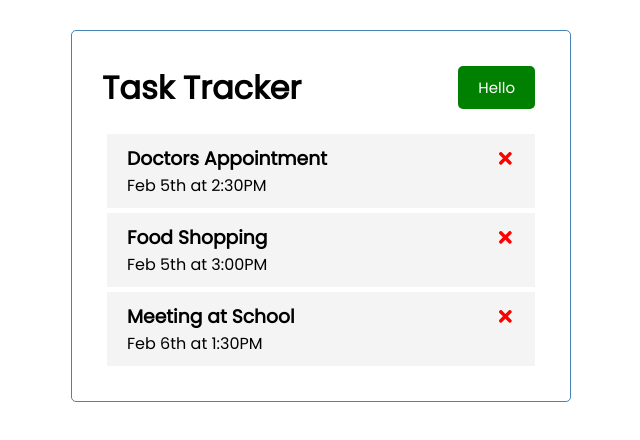
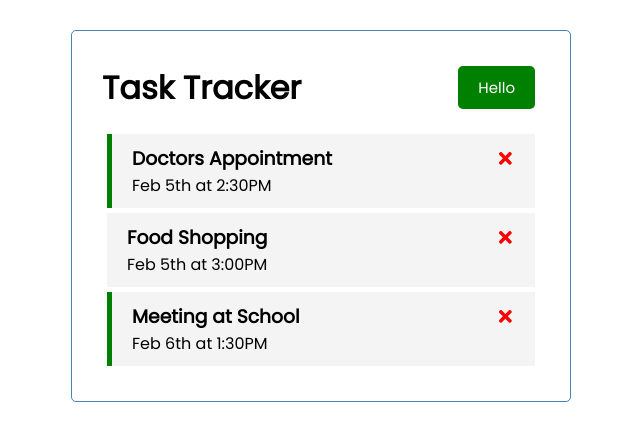
Before and after one commit to bluedev773/ToDoApp, a React (Create React App) app: page / in a window 1280 px wide. Shown: the top 440 px of the page, without its empty margins (319-959 px from the left). Built offline with nearby package versions, Linux system fonts and the light colour scheme.

Commit message:
added ability to delete tasks

```diff
--- a/src/App.js
+++ b/src/App.js
@@ -25,10 +25,22 @@
         }
     ]
 )
+
+//Delete task
+const deleteTask = (id) => {
+  setTasks(tasks.filter((task) => task.id !== id))
+}
+
+//Toggle Reminder
+const toggleReminder = (id) => {
+  setTasks(tasks.map((task) => task.id === id ? {...task, reminder:!task.reminder} : task))
+}
+
+
   return (
     <div className="container">
       <Header />
-      <Tasks tasks={tasks}/>
+      {tasks.length > 0 ?<Tasks tasks={tasks} onDelete={deleteTask} onToggle={toggleReminder}/> : 'No Tasks!'}
     </div>
   );
 }
--- a/src/components/Task.js
+++ b/src/components/Task.js
@@ -1,9 +1,9 @@
 import {FaTimes} from 'react-icons/fa'
 
-const Task = ({ task }) => {
+const Task = ({ task, onDelete, onToggle }) => {
     return (
-        <div className='task'>
-            <h3>{task.text} <FaTimes style={{color:'red', cursor:'pointer'}}/></h3>
+        <div className={`task ${task.reminder ? 'reminder' : ''}`} onDoubleClick={() => onToggle(task.id)}>
+            <h3>{task.text} <FaTimes style={{color:'red', cursor:'pointer'}} onClick={() => onDelete(task.id)}/></h3>
             <p>{task.day}</p>
         </div>
     )
--- a/src/components/Tasks.js
+++ b/src/components/Tasks.js
@@ -1,11 +1,11 @@
 import Task from './Task'
 
-const Tasks = ({ tasks }) => {
+const Tasks = ({ tasks, onDelete, onToggle }) => {
 
     return (
         <>
         {tasks.map((task) => (
-            <Task key={task.id} task={task}/>
+            <Task key={task.id} task={task} onDelete={onDelete} onToggle={onToggle}/>
         ))}
 
         </>
```
Also changed, not shown: 1 other file (tests, documents, lock files or other folders).
